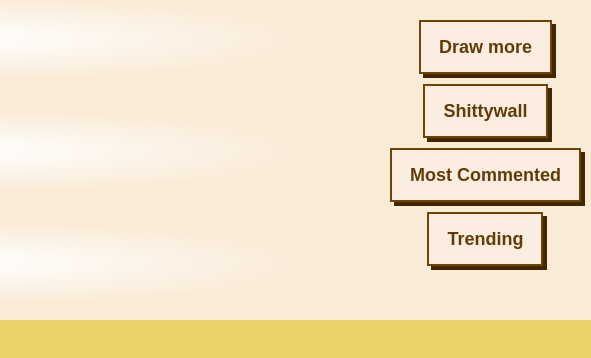
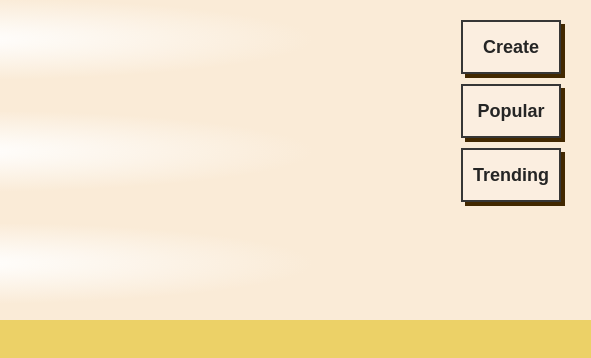
Before and after one commit to justusraivo/Shittywall, a website built with Vite: page tykatyimmat.html in a window 1280 px wide. Shown: the full height of the page, 689-1280 px from the left. Built offline with nearby package versions, Linux system fonts and the light colour scheme.

Commit message:
Update tykatyimmat.html

```diff
--- a/tykatyimmat.html
+++ b/tykatyimmat.html
@@ -4,28 +4,28 @@
 <head>
     <meta charset="UTF-8">
     <meta name="viewport" content="width=device-width, initial-scale=1.0">
-    <title>Memowall Gallery</title>
+    <title>Shitty Wall - Draw art fast, doodle, have fun, anonymous anarchy, paint, inspiration, comment</title>
     <link rel="icon" href="tilelogo.png" type="image/png">
     <link rel="preconnect" href="https://fonts.googleapis.com">
     <link rel="preconnect" href="https://fonts.gstatic.com" crossorigin>
     <link href="https://fonts.googleapis.com/css2?family=Kanit:ital,wght@0,100;0,200;0,300;0,400;0,500;0,600;0,700;0,800;0,900;1,100;1,200;1,300;1,400;1,500;1,600;1,700;1,800;1,900&display=swap" rel="stylesheet">
     <style>
         /* Lisää tarvittaessa tyyliä gallerian ulkoasulle */
-
         body {
     text-align: center;
     font-family: "Kanit", sans-serif;
     background: radial-gradient(ellipse at 50% 35%, rgb(255, 255, 255), antiquewhite 40%);
 }
+
 body::after {
     content: "";
-  position: absolute;
-  top: 40%; /* 30% alapuolella */
+    position: fixed;
+    top: 40%;
     left: 0;
     width: 100%;
-  height: 100%; /* 70% alue ylhäältä, jossa väri muuttuu */
-  background-color: #ecd167; /* turkoosi väri */
-  z-index: -1; /* asetetaan taustalle */
+    height: 100%;
+    background-color: #ecd167;
+    z-index: -1;
 }
 
         #imageContainer {
@@ -46,14 +46,15 @@ body::after {
             cursor: pointer;
 
         }
-
         button {
   background-color: #fbeee0;
-  border: 2px solid #6e4303;
+  border: 2px solid #363636;
   box-shadow: #422800 4px 4px 0 0;
-  color: #603d08;
+  color: #252525;
   cursor: pointer;
-  display: inline-block;
+  display: flex; /* Käytä flexboxia */
+  align-items: center; /* Keskitä teksti pystysuunnassa */
+  justify-content: center; /* Keskitä teksti vaakasuunnassa */
   font-weight: 600;
   font-size: 18px;
   padding: 0 18px;
@@ -63,9 +64,9 @@ body::after {
   user-select: none;
   -webkit-user-select: none;
   touch-action: manipulation;
-  display: block;
-  margin: 10px auto;
-
+  margin: 10px auto; /* Keskitä napit sivulla */
+  width: 100px;
+  margin-right: 20px; /* Luo tyhjää tilaa oikealle puolelle */
 }
 
         .commentSection {
@@ -93,9 +94,8 @@ body::after {
     <img src="tilelogo.png" alt="Go to Gallery" class="gallery-image" onclick="goToGallery()">
 
     <div id="drawMoreButtonContainer">
-        <button onclick="goToIndex()">Draw more</button>
-        <button onclick="goToGallery()">Shittywall</button>
-        <button onclick="goToMostCommented()">Most Commented</button>
+        <button onclick="goToIndex()">Create</button>
+        <button onclick="goToMostCommented()">Popular</button>
         <button onclick="goToLast24()">Trending</button>
     </div>
 
@@ -136,7 +136,7 @@ body::after {
                     return;
                 }
 
-                // Päivitä seuraavan pyynnön viimeisin dokumentti
+
                 nextPageToken = res.nextPageToken;
 
                 // Kerää kaikki getDownloadURL-pyynnöt samanaikaisesti
@@ -167,7 +167,7 @@ body::after {
             });
         }
 
-        // Lataa kuvat ensimmäisellä kerralla sivun latauksen yhteydessä
+
         loadImages();
 
         window.addEventListener('scroll', () => {
@@ -176,26 +176,26 @@ body::after {
             const documentHeight = document.documentElement.scrollHeight;
 
             if (scrollY + windowHeight >= documentHeight - 200) {
-                // Lataa lisää kuvia, kun käyttäjä on lähellä sivun loppua
+
                 loadImages();
             }
         });
 
         function goToIndex() {
-            // Ohjaa käyttäjän gallery.html-sivulle
+
             window.location.href = 'index.html';
         }
         function goToMostCommented() {
-            // Ohjaa käyttäjän gallery.html-sivulle
+
             window.location.href = 'kokeilugalleria.html';
         }
 
         function goToGallery() {
-            // Ohjaa käyttäjän gallery.html-sivulle
+
             window.location.href = 'tykatyimmat.html';
         }
         function goToLast24() {
-            // Ohjaa käyttäjän tykatyimmat.html-sivulle
+
             window.location.href = 'viim24.html';
         }
 
```
Lines whose indentation alone changed are shown as unchanged.
